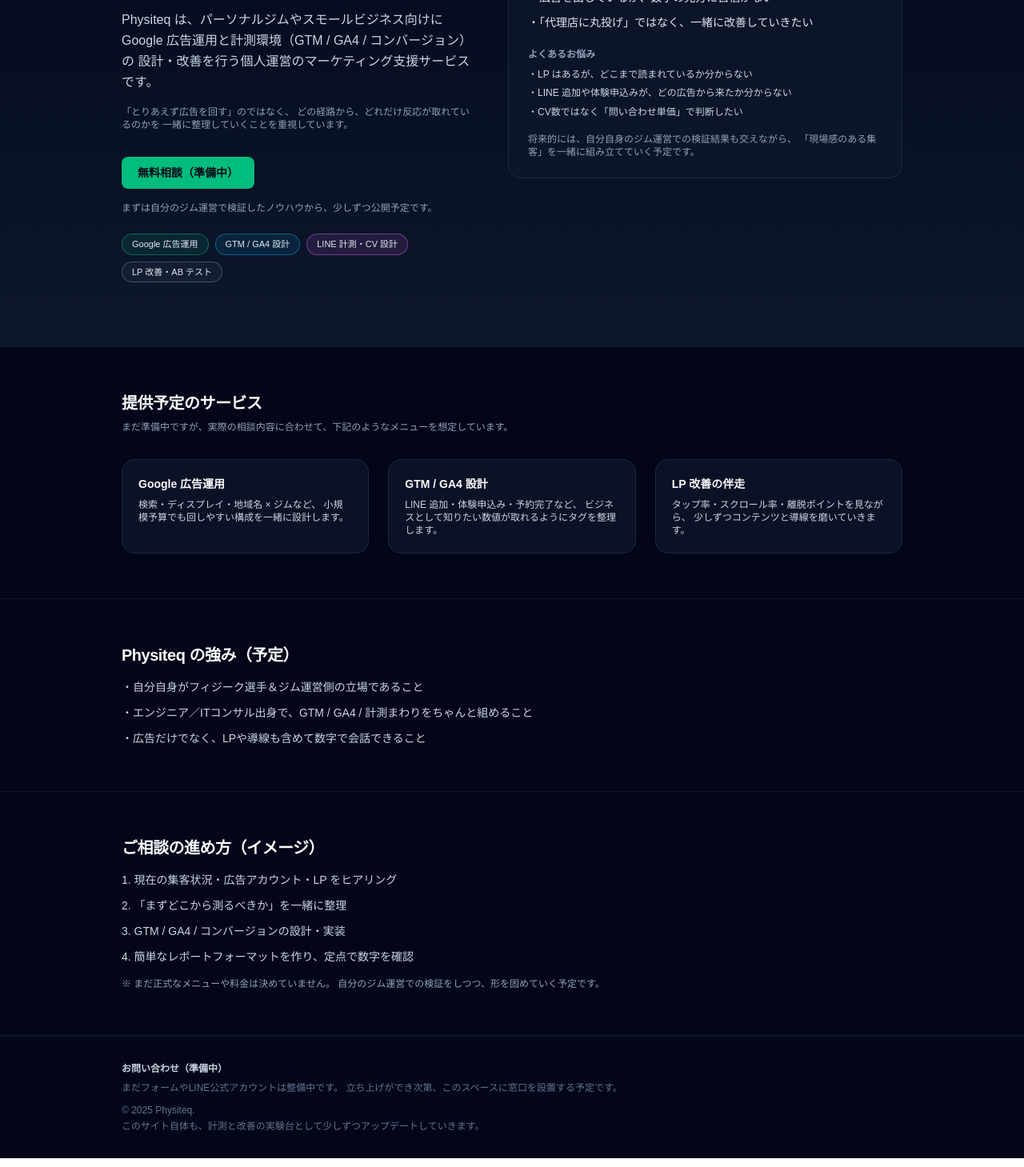
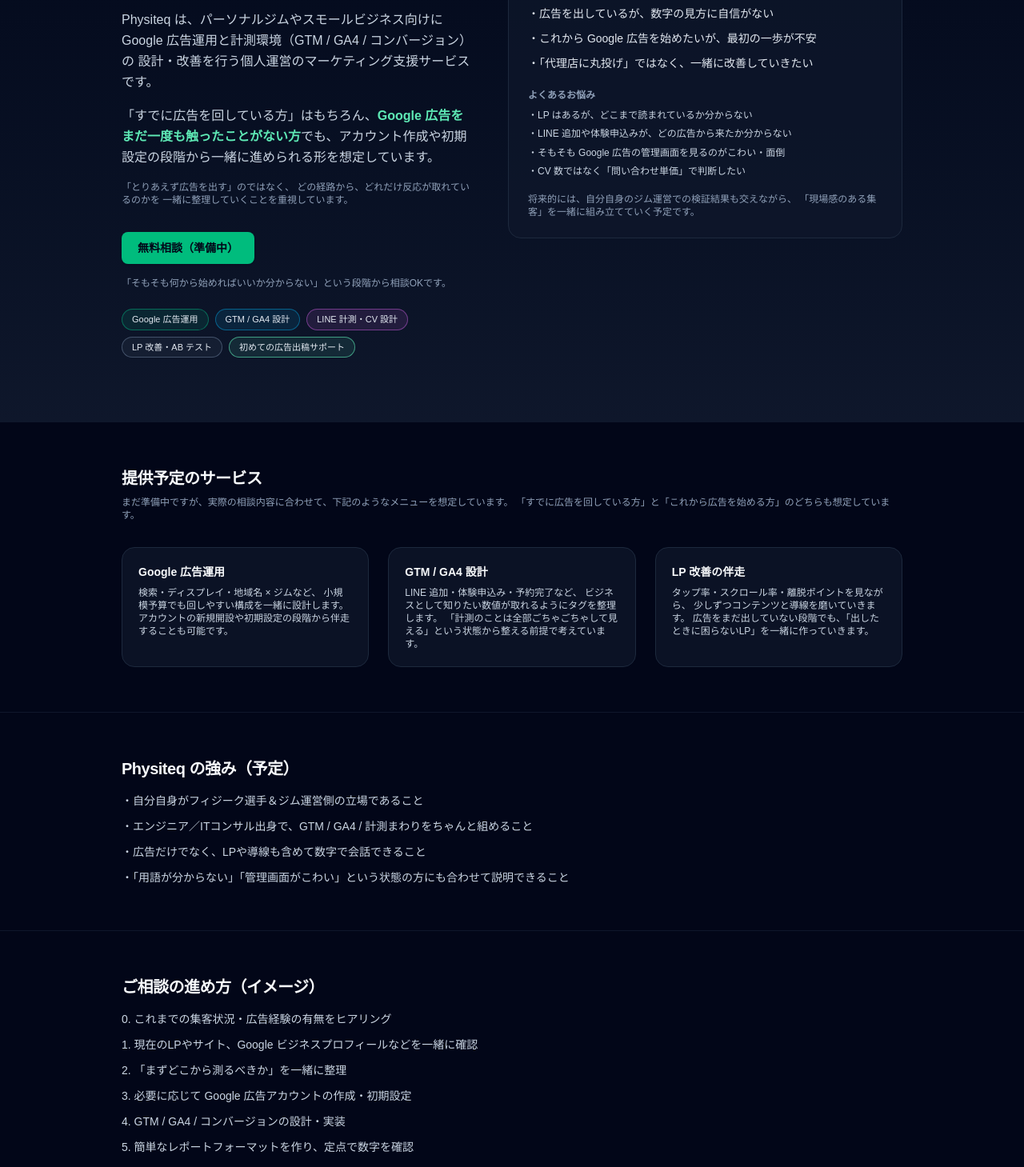
Before and after one commit to physiteqbiz/physiteq-site, a Next.js app: page / in a window 1280 px wide. Shown: the part 360-1819 px from the top of the page at 80% size. Built offline with nearby package versions, Linux system fonts and the light colour scheme.

Commit message:
Refine Physiteq top page layout

```diff
--- a/app/page.tsx
+++ b/app/page.tsx
@@ -43,8 +43,15 @@
               Google 広告運用と計測環境（GTM / GA4 / コンバージョン）の
               設計・改善を行う個人運営のマーケティング支援サービスです。
             </p>
+            <p className="mb-4 text-sm leading-relaxed text-slate-300 md:text-base">
+              「すでに広告を回している方」はもちろん、
+              <span className="font-semibold text-emerald-300">
+                Google 広告をまだ一度も触ったことがない方
+              </span>
+              でも、アカウント作成や初期設定の段階から一緒に進められる形を想定しています。
+            </p>
             <p className="mb-8 text-xs text-slate-400">
-              「とりあえず広告を回す」のではなく、
+              「とりあえず広告を出す」のではなく、
               どの経路から、どれだけ反応が取れているのかを
               一緒に整理していくことを重視しています。
             </p>
@@ -58,7 +65,7 @@
                 無料相談（準備中）
               </a>
               <span className="text-xs text-slate-400">
-                まずは自分のジム運営で検証したノウハウから、少しずつ公開予定です。
+                「そもそも何から始めればいいか分からない」という段階から相談OKです。
               </span>
             </div>
 
@@ -76,6 +83,9 @@
               <span className="rounded-full border border-slate-500/60 bg-slate-500/10 px-3 py-1">
                 LP 改善・AB テスト
               </span>
+              <span className="rounded-full border border-emerald-300/60 bg-emerald-300/10 px-3 py-1">
+                初めての広告出稿サポート
+              </span>
             </div>
           </div>
 
@@ -87,6 +97,7 @@
             <ul className="space-y-2 text-sm leading-relaxed">
               <li>・駅チカ / 商店街エリアのパーソナルジム</li>
               <li>・広告を出しているが、数字の見方に自信がない</li>
+              <li>・これから Google 広告を始めたいが、最初の一歩が不安</li>
               <li>・「代理店に丸投げ」ではなく、一緒に改善していきたい</li>
             </ul>
 
@@ -96,7 +107,8 @@
             <ul className="space-y-1 text-xs leading-relaxed text-slate-300">
               <li>・LP はあるが、どこまで読まれているか分からない</li>
               <li>・LINE 追加や体験申込みが、どの広告から来たか分からない</li>
-              <li>・CV数ではなく「問い合わせ単価」で判断したい</li>
+              <li>・そもそも Google 広告の管理画面を見るのがこわい・面倒</li>
+              <li>・CV 数ではなく「問い合わせ単価」で判断したい</li>
             </ul>
             <p className="mt-4 text-xs text-slate-400">
               将来的には、自分自身のジム運営での検証結果も交えながら、
@@ -114,6 +126,7 @@
           </h2>
           <p className="mb-8 text-xs text-slate-400">
             まだ準備中ですが、実際の相談内容に合わせて、下記のようなメニューを想定しています。
+            「すでに広告を回している方」と「これから広告を始める方」のどちらも想定しています。
           </p>
           <div className="grid gap-6 md:grid-cols-3">
             <div className="rounded-2xl border border-slate-800 bg-slate-900/70 p-5">
@@ -121,6 +134,7 @@
               <p className="text-xs text-slate-300">
                 検索・ディスプレイ・地域名 × ジムなど、
                 小規模予算でも回しやすい構成を一緒に設計します。
+                アカウントの新規開設や初期設定の段階から伴走することも可能です。
               </p>
             </div>
             <div className="rounded-2xl border border-slate-800 bg-slate-900/70 p-5">
@@ -128,6 +142,7 @@
               <p className="text-xs text-slate-300">
                 LINE 追加・体験申込み・予約完了など、
                 ビジネスとして知りたい数値が取れるようにタグを整理します。
+                「計測のことは全部ごちゃごちゃして見える」という状態から整える前提で考えています。
               </p>
             </div>
             <div className="rounded-2xl border border-slate-800 bg-slate-900/70 p-5">
@@ -135,6 +150,7 @@
               <p className="text-xs text-slate-300">
                 タップ率・スクロール率・離脱ポイントを見ながら、
                 少しずつコンテンツと導線を磨いていきます。
+                広告をまだ出していない段階でも、「出したときに困らないLP」を一緒に作っていきます。
               </p>
             </div>
           </div>
@@ -151,6 +167,7 @@
             <li>・自分自身がフィジーク選手＆ジム運営側の立場であること</li>
             <li>・エンジニア／ITコンサル出身で、GTM / GA4 / 計測まわりをちゃんと組めること</li>
             <li>・広告だけでなく、LPや導線も含めて数字で会話できること</li>
+            <li>・「用語が分からない」「管理画面がこわい」という状態の方にも合わせて説明できること</li>
           </ul>
         </div>
       </section>
@@ -162,14 +179,17 @@
             ご相談の進め方（イメージ）
           </h2>
           <ol className="space-y-3 text-sm text-slate-300">
-            <li>1. 現在の集客状況・広告アカウント・LP をヒアリング</li>
+            <li>0. これまでの集客状況・広告経験の有無をヒアリング</li>
+            <li>1. 現在のLPやサイト、Google ビジネスプロフィールなどを一緒に確認</li>
             <li>2. 「まずどこから測るべきか」を一緒に整理</li>
-            <li>3. GTM / GA4 / コンバージョンの設計・実装</li>
-            <li>4. 簡単なレポートフォーマットを作り、定点で数字を確認</li>
+            <li>3. 必要に応じて Google 広告アカウントの作成・初期設定</li>
+            <li>4. GTM / GA4 / コンバージョンの設計・実装</li>
+            <li>5. 簡単なレポートフォーマットを作り、定点で数字を確認</li>
           </ol>
           <p className="mt-4 text-xs text-slate-400">
             ※ まだ正式なメニューや料金は決めていません。
             自分のジム運営での検証をしつつ、形を固めていく予定です。
+            「まずは話だけ聞きたい」という段階からでも大丈夫です。
           </p>
         </div>
       </section>
@@ -181,6 +201,7 @@
           <p className="mb-3">
             まだフォームやLINE公式アカウントは整備中です。
             立ち上げができ次第、このスペースに窓口を設置する予定です。
+            Google 広告未経験の方からの相談も歓迎しています。
           </p>
           <p className="mb-1">© {new Date().getFullYear()} Physiteq.</p>
           <p>このサイト自体も、計測と改善の実験台として少しずつアップデートしていきます。</p>
```
